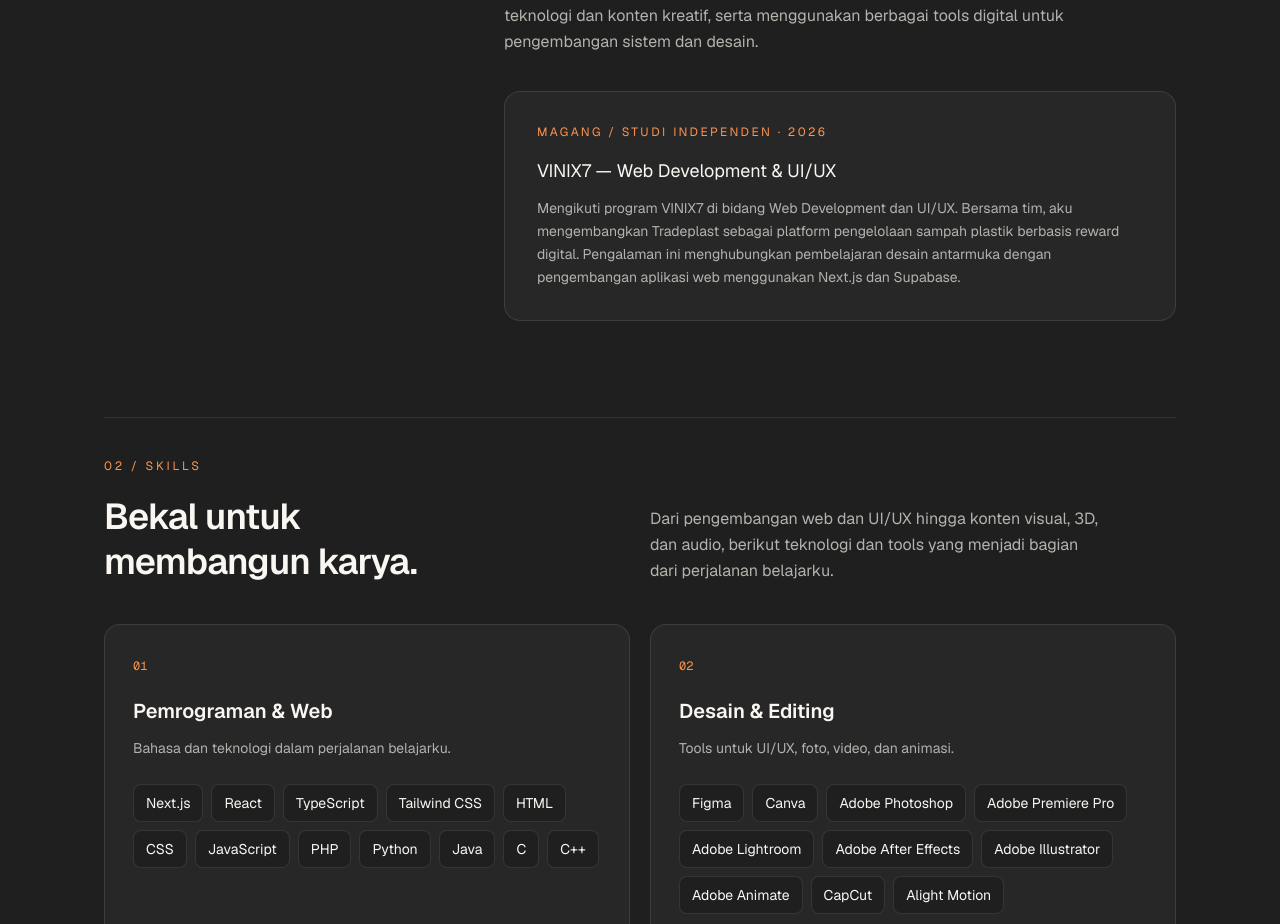
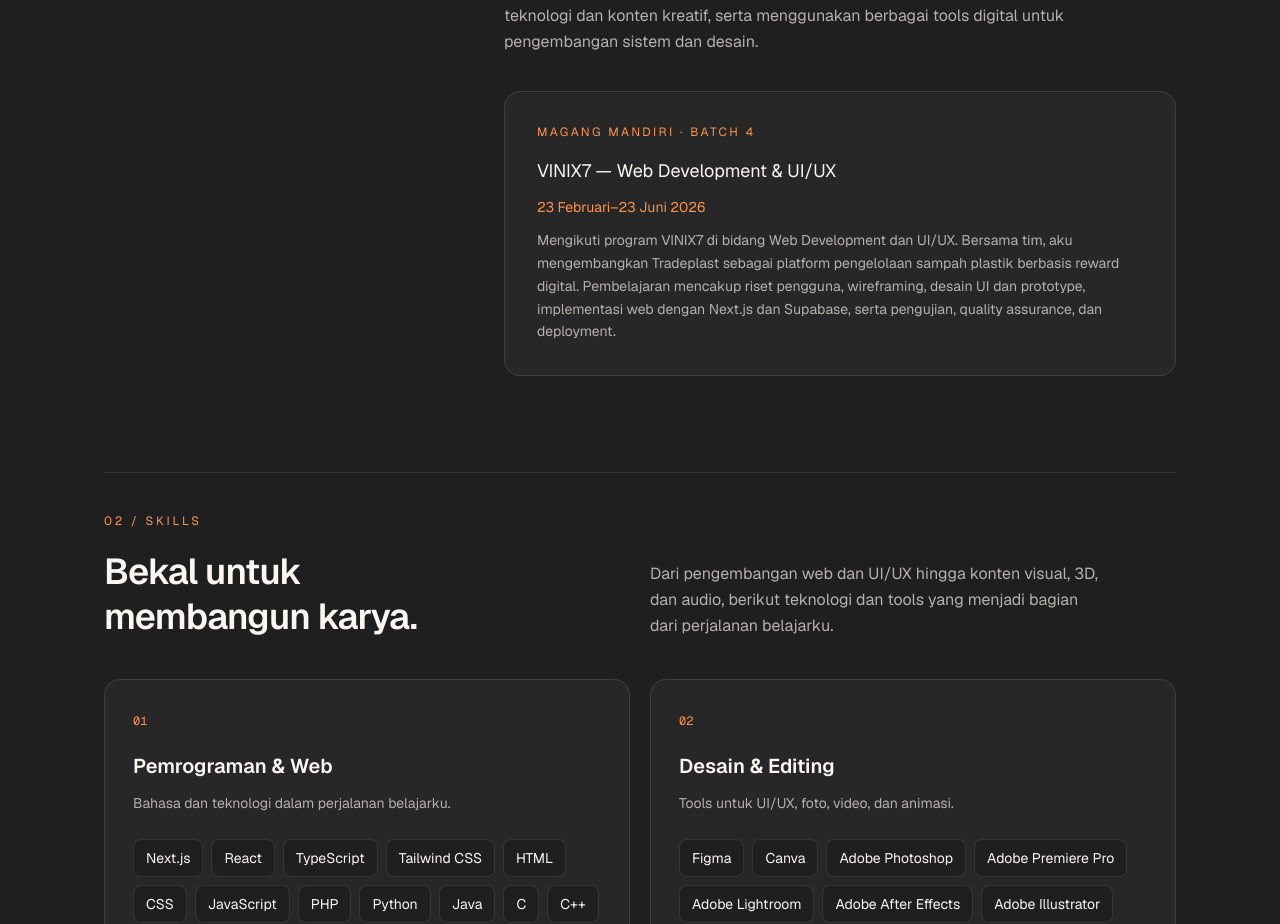
Before and after one commit to AryaAgungTriadi/Portofolio, a Next.js app: page / in a window 1280 px wide. Shown: the part 1163-2087 px from the top of the page. Built offline with nearby package versions, Linux system fonts and the light colour scheme.

Commit message:
Confirm VINIX7 batch and dates from final report

```diff
--- a/components/About.tsx
+++ b/components/About.tsx
@@ -20,9 +20,10 @@ export default function About() {
             Selain mengembangkan web dan desain antarmuka, aku juga tertarik pada fotografi, videografi, serta editing visual. Aku berpengalaman dalam proyek teknologi dan konten kreatif, serta menggunakan berbagai tools digital untuk pengembangan sistem dan desain.
           </p>
           <div className="mt-9 rounded-2xl border border-white/10 bg-surface p-6 sm:p-8">
-            <p className="text-xs uppercase tracking-[0.2em] text-accent">Magang / Studi Independen · 2026</p>
+            <p className="text-xs uppercase tracking-[0.2em] text-accent">Magang Mandiri · Batch 4</p>
             <p className="mt-4 text-lg leading-relaxed text-foreground">VINIX7 — Web Development &amp; UI/UX</p>
-            <p className="mt-3 text-sm leading-relaxed text-muted">Mengikuti program VINIX7 di bidang Web Development dan UI/UX. Bersama tim, aku mengembangkan Tradeplast sebagai platform pengelolaan sampah plastik berbasis reward digital. Pengalaman ini menghubungkan pembelajaran desain antarmuka dengan pengembangan aplikasi web menggunakan Next.js dan Supabase.</p>
+            <p className="mt-3 text-sm text-accent"><time dateTime="2026-02-23">23 Februari</time>–<time dateTime="2026-06-23">23 Juni 2026</time></p>
+            <p className="mt-3 text-sm leading-relaxed text-muted">Mengikuti program VINIX7 di bidang Web Development dan UI/UX. Bersama tim, aku mengembangkan Tradeplast sebagai platform pengelolaan sampah plastik berbasis reward digital. Pembelajaran mencakup riset pengguna, wireframing, desain UI dan prototype, implementasi web dengan Next.js dan Supabase, serta pengujian, quality assurance, dan deployment.</p>
           </div>
         </div>
       </div>
```
